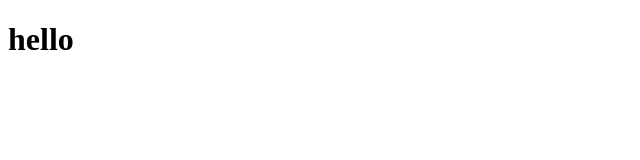
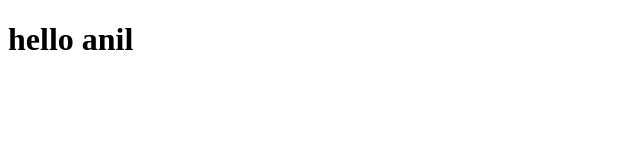
Before and after one commit to kumartejasn/html-practice, a plain HTML site: page index.html in a window 1280 px wide. Shown: the whole page, without its empty margins (0-640 px from the left). Drawn offline with Linux system fonts and the light colour scheme.

Commit message:
added anil to greet

```diff
--- a/index.html
+++ b/index.html
@@ -7,6 +7,6 @@
     <title>Document</title>
 </head>
 <body>
-    <h1>hello</h1>
+    <h1>hello anil</h1>
 </body>
 </html>
```
